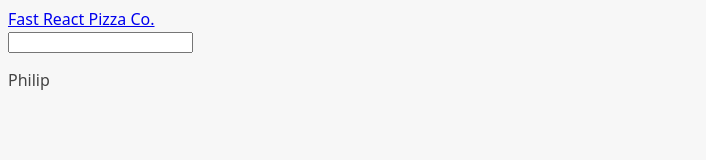
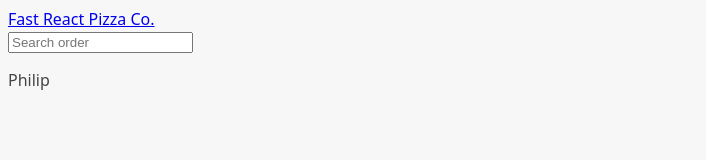
Before and after one commit to Gbangbolaoluwagbemiga/pizza, a React (Vite) app: page / in a window 1280 px wide. Shown: the top 160 px of the page, without its empty margins (0-706 px from the left). Built offline with nearby package versions, Linux system fonts and the light colour scheme.

Commit message:
Today init

```diff
--- a/src/features/order/SearchOrder.jsx
+++ b/src/features/order/SearchOrder.jsx
@@ -8,11 +8,13 @@ function SearchOrder() {
     e.preventDefault();
     if (!query) return;
     navigate(`/order/${query}`);
+    setQuery('');
   }
 
   return (
     <form onSubmit={handleSubmit}>
       <input
+        placeholder="Search order"
         type="text"
         value={query}
         onChange={e => setQuery(e.target.value)}
```
